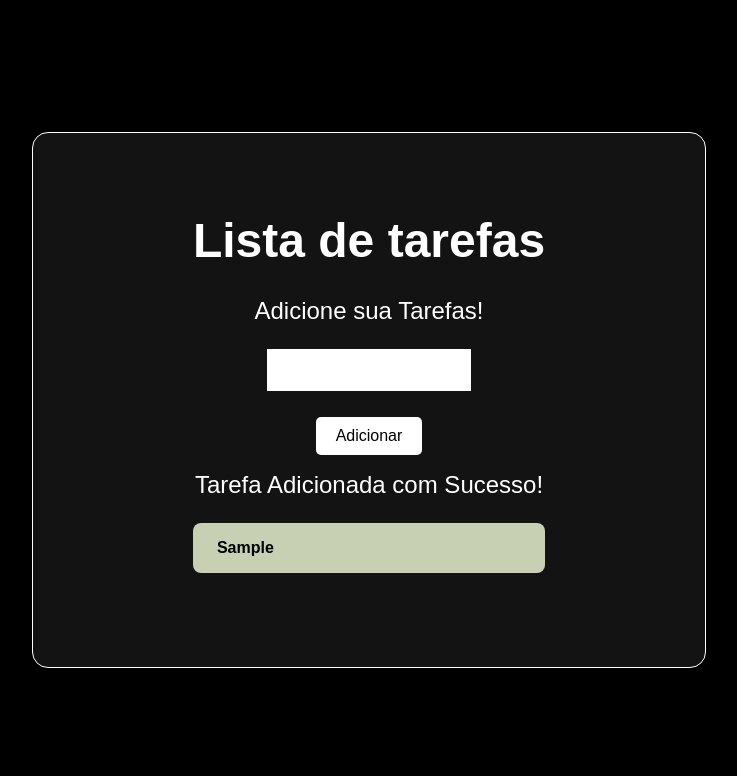
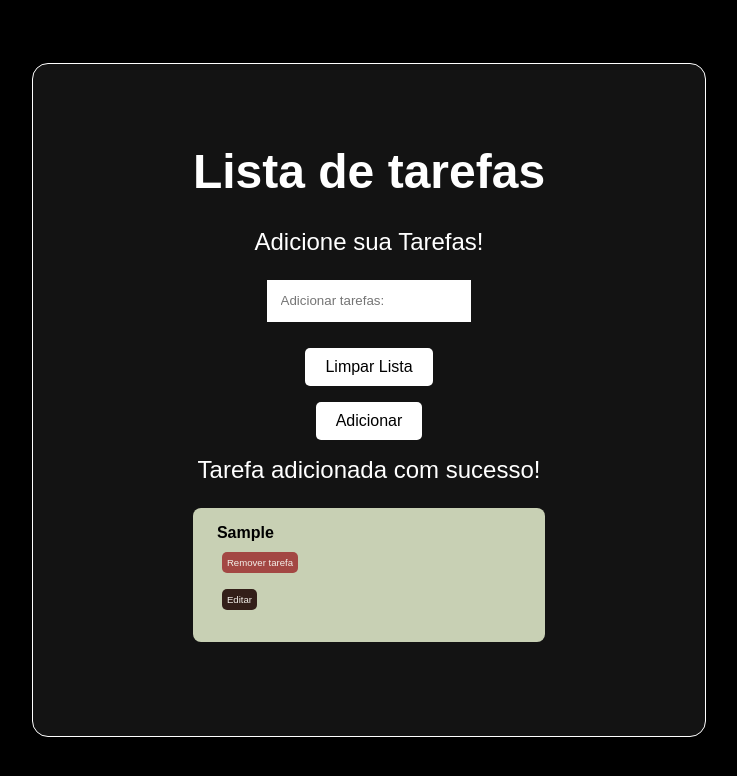
Before and after one commit to johannedu/pqnosprojetosjs, a plain HTML site: page listaTarefas/index.html in a window 1280 px wide. Both pictures are taken after typing "Sample" into the empty fields and a click on the button "Adicionar". Shown: the whole page, without its empty margins (271-1008 px from the left). Drawn offline with Linux system fonts and the light colour scheme.

Commit message:
Termino da logíca da lista, apenas cuidar da aparencia agora

```diff
--- a/listaTarefas/index.html
+++ b/listaTarefas/index.html
@@ -8,13 +8,11 @@
 </head>
 <body>
 
-
-
-
     <div>
         <h1>Lista de tarefas</h1>
         <p>Adicione sua Tarefas!</p>
         <input type="text" id="addTarefa" placeholder="Adicionar tarefas:">
+        <button onclick="limparLista()">Limpar Lista</button>
         <button type="submit" onclick="adicionarTarefa()">Adicionar</button>
         <p id="visualizarTarefa"></p>
         <ul id="listaTarefas">
--- a/listaTarefas/script.js
+++ b/listaTarefas/script.js
@@ -1,24 +1,70 @@
-//criando uma funcao para realizar a ação de add itens na lista de tarefas
+let tarefas = [];
 
-function adicionarTarefa (){
-    //mensagem exibida após adicionarmos uma tarefa
-     const visualizarTarefa = "Tarefa Adicionada com Sucesso!";
+function adicionarTarefa() {
+  const addTarefa = document.getElementById("addTarefa");
+  const visualizarTarefa = document.getElementById("visualizarTarefa");
 
-    //criando uma varivavel para alocar o valor do ID add tarefa (INPUT)
-    let addTarefa = document.getElementById('addTarefa');
-    //Criando uma variavel para alocar o valor que é digitado sobre nosso INPUT
-    let tarefa = addTarefa.value;
-    //Aqui chamamos nosso P que esta sem valor, e adicionando a mensagem de tarefa add com sucesso
-    document.getElementById('visualizarTarefa').textContent = visualizarTarefa;
-    // Criando uma varivel para acessar o UL do HTML através do ID
-    let listaTarefa = document.getElementById('listaTarefas');
-    //Criando uma nova variavel, essa variavel ela acessa nosso documento HTMl e dentro do mesmo cria um elemento LI
-    let novaTarefa = document.createElement('li');
-    //Aqui estamos alocando o valor do LI dentro da variavel TAREFA, dentro dessa variavel, esta alocado o input
-    novaTarefa.textContent = tarefa
-    //Aqui estamos chamando a variavel que contém UL, falando que atraves do append.Child podemos criar LI dentro da UL
-    listaTarefa.appendChild(novaTarefa)
+  const valorTarefa = addTarefa.value.trim();
 
-    //Deixando o input sem valor, após adicionarmos uma tarefa
-    addTarefa.value = " "
+  if (valorTarefa === "") {
+    visualizarTarefa.textContent = "Sem sucesso ao tentar entrar";
+  } else {
+    visualizarTarefa.textContent = "Tarefa adicionada com sucesso!";
+    tarefas.push(valorTarefa);
+    renderizarTarefas();
+  }
+
+  addTarefa.value = "";
 }
+
+function renderizarTarefas() {
+  const listaTarefas = document.getElementById("listaTarefas");
+  listaTarefas.innerHTML = "";
+
+  for (let i = 0; i < tarefas.length; i++) {
+    let criacaoLi = document.createElement("li");
+    criacaoLi.textContent = tarefas[i];
+
+    // Botão Remover
+    let botaoRemover = document.createElement("button");
+    botaoRemover.className = "remover";
+    botaoRemover.textContent = "Remover tarefa";
+    botaoRemover.onclick = () => removerTarefa(i);
+
+    // Botão Editar
+    let botaoEditar = document.createElement("button");
+    botaoEditar.className = "editar";
+    botaoEditar.textContent = "Editar";
+    botaoEditar.onclick = () => editarTarefa(i);
+
+    // Adiciona os botões dentro da <li>
+    criacaoLi.appendChild(botaoRemover);
+    criacaoLi.appendChild(botaoEditar);
+
+    // Adiciona <li> dentro da <ul>
+    listaTarefas.appendChild(criacaoLi);
+  }
+}
+
+function removerTarefa(i) {
+  tarefas.splice(i, 1);
+  renderizarTarefas();
+}
+
+function editarTarefa(i) {
+  let tarefaEditada = prompt("Edite a tarefa:", tarefas[i]);
+  if (tarefaEditada && tarefaEditada.trim() !== "") {
+    tarefas[i] = tarefaEditada.trim();
+    renderizarTarefas();
+  }
+}
+
+function limparLista() {
+  tarefas.length = 0;
+  renderizarTarefas();
+
+  const mensagem = document.getElementById("mensagem");
+  if (mensagem) {
+    mensagem.textContent = "Lista de tarefas limpa com sucesso!";
+  }
+}
--- a/listaTarefas/style/style.css
+++ b/listaTarefas/style/style.css
@@ -75,3 +75,41 @@
     font-weight: bold;
     margin-bottom: .825em;
 }
+
+button.remover {
+    background-color: #A34743;
+    color: #F4F0EA;
+    padding: 5px 5px;
+    border: none;
+    border-radius: 5px;
+    cursor: pointer;
+    font-size: 0.6em;
+    margin-left: 5px;
+    transition: background-color 0.3s ease;
+}
+button.remover:hover {
+    background-color: #60041A;
+}
+button.editar {
+    background-color: #331F19;
+    color: #F4F0EA;
+    padding: 5px 5px;
+    border: none;
+    border-radius: 5px;
+    cursor: pointer;
+    font-size: 0.6em;
+    margin-left: 5px;
+    transition: background-color 0.3s ease;
+}
+button.editar:hover {
+    background-color: #744d41;
+}
+
+.botao_lista {
+    background-color: #A34743;
+}
+
+.botao_lista:hover {
+    background-color: #60041A;
+    color: #F4F0EA;
+}
```
Also changed, not shown: listaTarefas/txt.txt (added).
